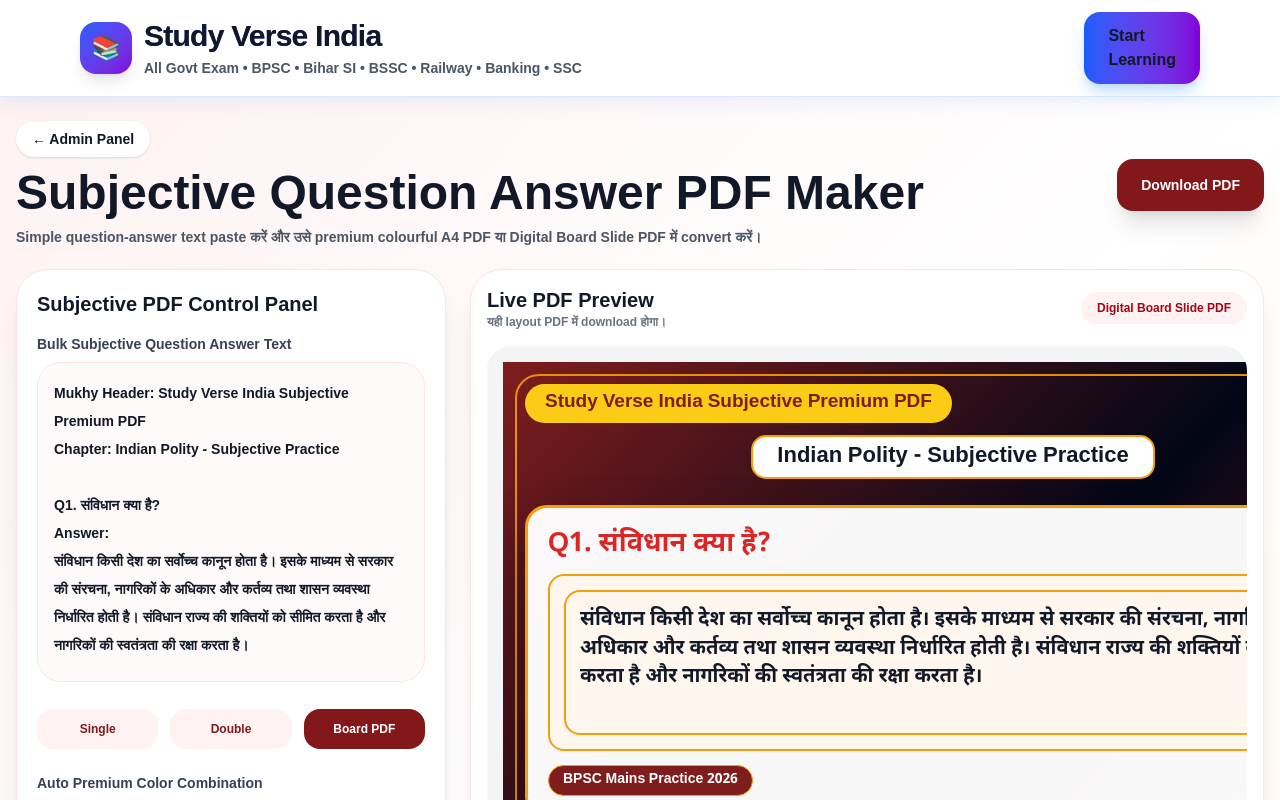
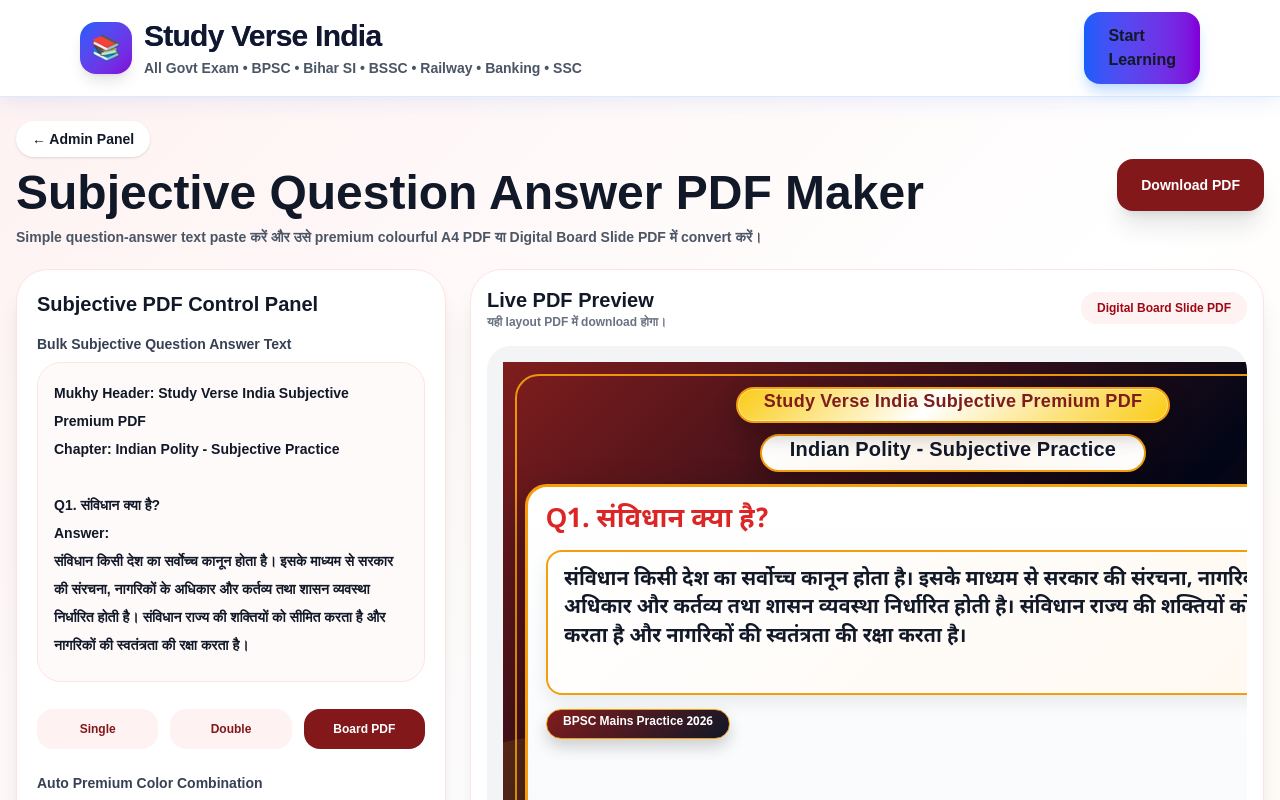
Before and after one commit to StudyVerseIndiaOfficial/studyverseindia, a Next.js app: page /admin/subjective-pdf-maker in a window 1280 px wide. Both pictures are taken after a click on the button "Board PDF". Shown: the top 800 px of the page. Built offline with nearby package versions, Linux system fonts and the light colour scheme.

Commit message:
update subjective pdf maker premium board header

```diff
--- a/app/admin/subjective-pdf-maker/page.tsx
+++ b/app/admin/subjective-pdf-maker/page.tsx
@@ -1021,7 +1021,11 @@
         : "27px";
 
   const answerFontSize =
-    item.answer.length > 650 ? "16px" : item.answer.length > 400 ? "18px" : "20px";
+    item.answer.length > 650
+      ? "16px"
+      : item.answer.length > 400
+        ? "18px"
+        : "20px";
 
   return (
     <div
@@ -1029,7 +1033,7 @@
       style={{
         width: "900px",
         height: "506px",
-        background: `linear-gradient(135deg, ${colors.headerBg} 0%, #020617 55%, ${colors.headerBg} 100%)`,
+        background: `linear-gradient(135deg, ${colors.headerBg} 0%, #020617 58%, ${colors.headerBg} 100%)`,
         padding: "22px",
         boxSizing: "border-box",
         position: "relative",
@@ -1044,94 +1048,189 @@
           inset: "12px",
           border: `2px solid ${colors.border}`,
           borderRadius: "24px",
-          opacity: 0.9,
+          opacity: 0.95,
         }}
       />
 
-      <div style={{ position: "relative", zIndex: 2 }}>
       <div
         style={{
+          position: "absolute",
+          right: "-70px",
+          top: "-80px",
+          width: "220px",
+          height: "220px",
+          borderRadius: "999px",
+          background: colors.border,
+          opacity: 0.16,
+        }}
+      />
+
+      <div
+        style={{
+          position: "absolute",
+          left: "-70px",
+          bottom: "-70px",
+          width: "200px",
+          height: "200px",
+          borderRadius: "999px",
+          background: colors.headerText,
+          opacity: 0.12,
+        }}
+      />
+
+      <div
+        style={{
+          position: "relative",
+          zIndex: 2,
+          height: "100%",
           display: "flex",
-            alignItems: "center",
-            justifyContent: "space-between",
-            gap: "14px",
+          flexDirection: "column",
         }}
       >
         <div
           style={{
-              maxWidth: "620px",
-              background: colors.headerText,
+            position: "relative",
+            minHeight: "42px",
+            display: "flex",
+            alignItems: "center",
+            justifyContent: "center",
+          }}
+        >
+          <div
+            style={{
+              width: "fit-content",
+              maxWidth: "610px",
+              minHeight: "36px",
+              padding: "0 26px",
+              borderRadius: "999px",
+              background: `linear-gradient(135deg, ${colors.headerText} 0%, #ffffff 45%, ${colors.headerText} 100%)`,
               color: colors.headerBg,
-              padding: "8px 20px",
-              borderRadius: "999px",
-              fontSize: "19px",
-              lineHeight: "1.2",
+              border: `2px solid ${colors.border}`,
+              fontSize: "18px",
+              lineHeight: "1",
               fontWeight: 900,
-              whiteSpace: "nowrap",
-              overflow: "hidden",
-              textOverflow: "ellipsis",
+              letterSpacing: "0.3px",
+              boxShadow:
+                "0 10px 24px rgba(0,0,0,0.28), inset 0 0 0 1px rgba(255,255,255,0.45)",
+              textAlign: "center",
+              display: "grid",
+              placeItems: "center",
+              overflowWrap: "anywhere",
+              wordBreak: "break-word",
+            }}
+          >
+            <span
+              style={{
+                display: "block",
+                transform: "translateY(-2px)",
               }}
             >
               {header}
+            </span>
           </div>
 
           <div
             style={{
+              position: "absolute",
+              right: "0",
+              top: "3px",
+              minHeight: "34px",
+              padding: "0 15px",
+              borderRadius: "999px",
               border: `2px solid ${colors.border}`,
               color: "#ffffff",
-              padding: "7px 16px",
-              borderRadius: "999px",
-              fontSize: "14px",
+              fontSize: "13px",
+              lineHeight: "1",
               fontWeight: 900,
-              background: "rgba(255,255,255,0.08)",
+              background:
+                "linear-gradient(135deg, rgba(255,255,255,0.14), rgba(255,255,255,0.04))",
+              boxShadow: "0 8px 18px rgba(0,0,0,0.25)",
               whiteSpace: "nowrap",
+              textAlign: "center",
+              display: "grid",
+              placeItems: "center",
+            }}
+          >
+            <span
+              style={{
+                display: "block",
+                transform: "translateY(-2px)",
               }}
             >
               Slide {pageNumber}/{totalPages}
+            </span>
           </div>
         </div>
 
-        <div style={{ marginTop: "12px", textAlign: "center" }}>
+        <div
+          style={{
+            marginTop: "8px",
+            display: "flex",
+            justifyContent: "center",
+          }}
+        >
+          <div
+            style={{
+              width: "fit-content",
+              maxWidth: "760px",
+              minHeight: "38px",
+              background:
+                "linear-gradient(135deg, #ffffff 0%, #fff7ed 50%, #ffffff 100%)",
+              color: colors.chapter,
+              border: `2px solid ${colors.border}`,
+              padding: "0 28px",
+              borderRadius: "999px",
+              fontSize: "20px",
+              lineHeight: "1",
+              fontWeight: 900,
+              letterSpacing: "0.2px",
+              boxShadow:
+                "0 10px 24px rgba(0,0,0,0.25), inset 0 0 0 1px rgba(255,255,255,0.8)",
+              textAlign: "center",
+              overflowWrap: "anywhere",
+              wordBreak: "break-word",
+              display: "grid",
+              placeItems: "center",
+            }}
+          >
             <span
               style={{
-              display: "inline-block",
-              maxWidth: "780px",
-              background: "#ffffff",
-              color: colors.chapter,
-              border: `2px solid ${colors.border}`,
-              padding: "7px 24px",
-              borderRadius: "15px",
-              fontSize: "22px",
-              lineHeight: "1.2",
-              fontWeight: 900,
-              whiteSpace: "nowrap",
-              overflow: "hidden",
-              textOverflow: "ellipsis",
+                display: "block",
+                transform: "translateY(-2px)",
               }}
             >
               {chapter}
             </span>
           </div>
+        </div>
 
         <div
           style={{
-            marginTop: "17px",
-            background: "rgba(255,255,255,0.97)",
+            marginTop: "12px",
+            flex: 1,
+            background: "linear-gradient(180deg, #ffffff 0%, #f8fafc 100%)",
             color: "#111827",
             border: `3px solid ${colors.border}`,
             borderRadius: "22px",
-            padding: "20px",
-            minHeight: "310px",
-            boxShadow: "0 20px 44px rgba(0,0,0,0.34)",
+            padding: "18px",
+            boxShadow:
+              "0 18px 38px rgba(0,0,0,0.34), inset 0 0 0 1px rgba(255,255,255,0.75)",
+            display: "flex",
+            flexDirection: "column",
+            overflow: "hidden",
+            position: "relative",
           }}
         >
           <div
             style={{
               color: colors.question,
               fontSize: questionFontSize,
-              lineHeight: "1.25",
+              lineHeight: "1.22",
               fontWeight: 900,
               marginBottom: "12px",
+              textAlign: "left",
+              overflowWrap: "anywhere",
+              wordBreak: "break-word",
             }}
           >
             {item.number}. {item.question}
@@ -1139,40 +1238,18 @@
 
           <div
             style={{
-    width: "100%",
-    maxWidth: "100%",
               border: `2px solid ${colors.border}`,
               borderRadius: "16px",
-    background: colors.background,
-    padding: "14px",
+              background:
+                "linear-gradient(135deg, rgba(255,255,255,1) 0%, rgba(255,247,237,0.86) 100%)",
+              padding: "14px 16px",
               color: colors.answer,
               fontSize: answerFontSize,
               lineHeight: "1.42",
               fontWeight: 800,
               minHeight: "145px",
-    boxSizing: "border-box",
-    overflow: "hidden",
-    whiteSpace: "normal",
-    overflowWrap: "anywhere",
-    wordBreak: "break-word",
-  }}
->
-  <div
-  style={{
-    width: "100%",
-    maxWidth: "100%",
-    border: `2px solid ${colors.border}`,
-    borderRadius: "16px",
-    background: colors.background,
-    padding: "14px",
-    color: colors.answer,
-    fontSize: answerFontSize,
-    lineHeight: "1.42",
-    fontWeight: 800,
-    minHeight: "145px",
-    boxSizing: "border-box",
-    overflow: "hidden",
-    whiteSpace: "pre-wrap",
+              boxShadow:
+                "0 8px 18px rgba(15,23,42,0.08), inset 0 0 0 1px rgba(255,255,255,0.78)",
               overflowWrap: "anywhere",
               wordBreak: "break-word",
             }}
@@ -1180,45 +1257,72 @@
             {item.isContinuation ? "Continued: " : ""}
             {item.answer}
           </div>
-</div>
 
           {examDateText && (
             <div
               style={{
                 marginTop: "14px",
-                display: "inline-block",
+                display: "inline-grid",
+                placeItems: "center",
+                width: "fit-content",
+                minHeight: "30px",
                 borderRadius: "999px",
-                padding: "6px 14px",
-                background: colors.headerBg,
+                padding: "0 16px",
+                background: `linear-gradient(135deg, ${colors.headerBg} 0%, #111827 100%)`,
                 color: "#ffffff",
                 border: `1.8px solid ${colors.border}`,
-                fontSize: "14px",
-                lineHeight: "1.2",
+                fontSize: "12px",
+                lineHeight: "1",
                 fontWeight: 900,
+                textAlign: "center",
+                boxShadow: "0 8px 16px rgba(0,0,0,0.18)",
+                overflowWrap: "anywhere",
+                wordBreak: "break-word",
+                maxWidth: "620px",
+              }}
+            >
+              <span
+                style={{
+                  display: "block",
+                  transform: "translateY(-2px)",
                 }}
               >
                 {examDateText}
+              </span>
             </div>
           )}
-        </div>
         </div>
 
         <div
           style={{
-          position: "absolute",
-          left: "32px",
-          right: "32px",
-          bottom: "16px",
+            marginTop: "7px",
             display: "flex",
             justifyContent: "space-between",
             color: "rgba(255,255,255,0.82)",
-          fontSize: "12px",
+            fontSize: "10px",
+            lineHeight: "1",
             fontWeight: 900,
-          zIndex: 2,
+            gap: "10px",
           }}
         >
-        <span>Study Verse India</span>
-        <span>Subjective Premium PDF</span>
+          <span
+            style={{
+              display: "block",
+              transform: "translateY(-1px)",
+            }}
+          >
+            Study Verse India
+          </span>
+
+          <span
+            style={{
+              display: "block",
+              transform: "translateY(-1px)",
+            }}
+          >
+            Subjective Premium PDF
+          </span>
+        </div>
       </div>
     </div>
   );
```
Lines whose indentation alone changed are shown as unchanged.
